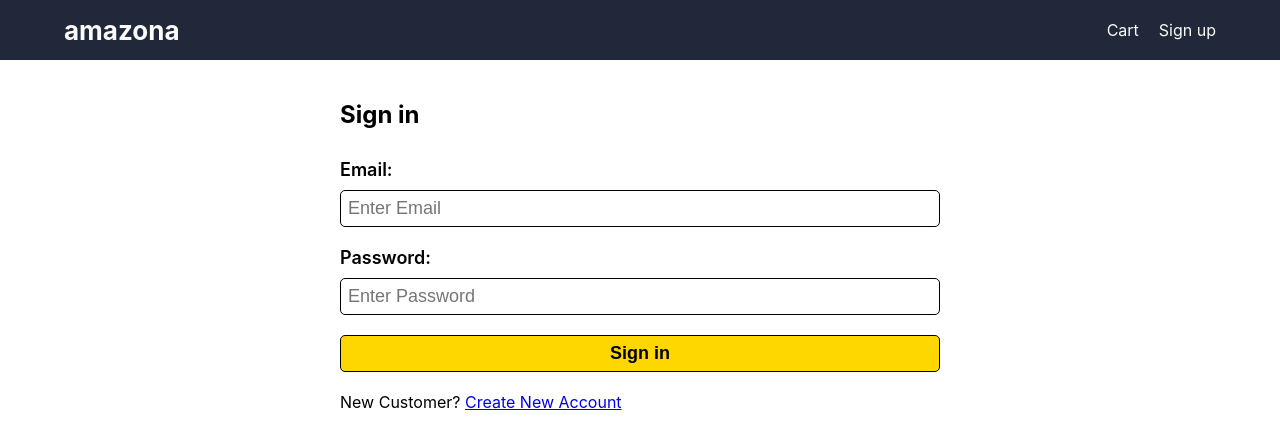
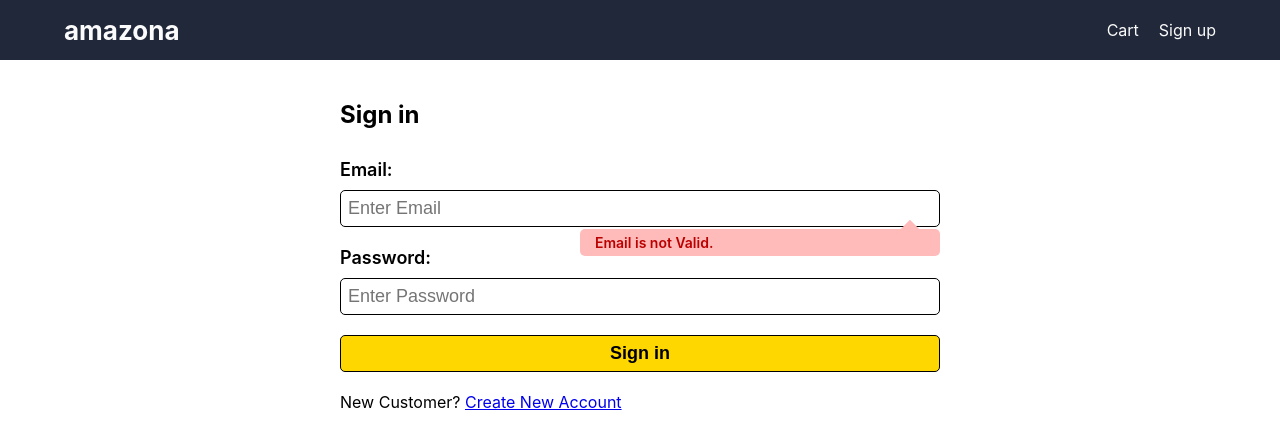
Before and after one commit to Al-Faiz-Ahmed/React-JWT-Project, a React (Create React App) app in the folder Front End/: page /signin in a window 1280 px wide. Shown: the top 448 px of the page. Built offline with nearby package versions, Linux system fonts and the light colour scheme; the HTML template or start-up script is replaced by a standard one.

Commit message:
Error component  ui complete

```diff
--- a/Front End/src/components/Forms components/signin-component.js
+++ b/Front End/src/components/Forms components/signin-component.js
@@ -1,8 +1,11 @@
-import React from "react";
+import React, { useState } from "react";
 import { Link } from "react-router-dom";
 import styles from "../css/signinForm.module.css";
 
 export default function SigninComp() {
+  const [email, setEmail] = useState("");
+  const [password, setPassword] = useState("");
+
   return (
     <>
       <main className={`${styles.main}`}>
@@ -14,7 +17,17 @@ export default function SigninComp() {
             <label htmlFor="email">
               <div>Email:</div>
               <div className={styles.inputDiv}>
-                <input type="email" id="email" placeholder="Enter Email"/>
+                <span>
+                <i className="fa fa-exclamation-circle" aria-hidden="true"></i>
+                  Email is not Valid.
+                  </span>
+                <input
+                  type="email"
+                  id="email"
+                  value={email}
+                  onChange={(e) => setEmail(e.target.value)}
+                  placeholder="Enter Email"
+                />
               </div>
             </label>
           </div>
@@ -22,15 +35,24 @@ export default function SigninComp() {
             <label htmlFor="password">
               <div>Password:</div>
               <div className={styles.inputDiv}>
-                <input type="password" id="password" placeholder="Enter Password"/>
+                <span></span>
+                <input
+                  type="password"
+                  id="password"
+                  value={password}
+                  onChange={(e) => setPassword(e.target.value)}
+                  placeholder="Enter Password"
+                />
               </div>
             </label>
           </div>
           <div className={styles.button}>
-              <button>Sign in</button>
+            <button>Sign in</button>
           </div>
           <div className={styles.createAccount}>
-              <p>New Customer? <Link to='/' >Create New Account</Link></p>
+            <p>
+              New Customer? <Link to="/">Create New Account</Link>
+            </p>
           </div>
         </div>
       </main>
--- a/Front End/src/components/css/signinForm.module.css
+++ b/Front End/src/components/css/signinForm.module.css
@@ -23,6 +23,37 @@
 
 .email .inputDiv {
   margin-top: 10px;
+  position: relative;
+}
+
+.email .inputDiv span {
+  position: absolute;
+  right: 0;
+  top: 105%;
+  background: #FFBABA;
+  color: #BB0000;
+  width: 60%;
+  font-size: 14px;
+  padding: 5px 10px;
+  border-radius: 5px;
+  z-index: 50;
+}
+
+.email .inputDiv span i {
+  margin-right: 5px;
+}
+
+.email .inputDiv span::after {
+  content: "";
+  position: absolute;
+  width: 20px;
+  height: 20px;
+  top: -5px;
+  right: 20px;
+  z-index: -1;
+  background: #FFBABA;
+  -webkit-transform: rotate(45deg);
+          transform: rotate(45deg);
 }
 
 .email .inputDiv input {
@@ -44,6 +75,7 @@
   margin-top: 10px;
   font-size: 18px;
   font-weight: 600;
+  position: relative;
 }
 
 .password .inputDiv input {
--- a/Front End/src/components/scss/_allVariable.scss
+++ b/Front End/src/components/scss/_allVariable.scss
@@ -1,2 +1,4 @@
 $primary-color: #20283a;
 $light-color: #fbfbfb;
+$danger-color-body:#FFBABA;
+$danger-color-text:#BB0000;
--- a/Front End/src/components/scss/signinForm.scss
+++ b/Front End/src/components/scss/signinForm.scss
@@ -18,7 +18,33 @@
   .inputDiv {
     // border: 2px solid red;
     margin-top: 10px;
-
+    position: relative;
+    span {
+      position: absolute;
+      right: 0;
+      top: 105%;
+      background: $danger-color-body;
+      color:$danger-color-text;
+      width: 60%;
+      font-size: 14px;
+      padding: 5px 10px;
+      border-radius: 5px;
+      z-index: 50;
+      i{
+        margin-right: 5px;
+      }
+      &::after {
+        content: "";
+        position: absolute;
+        width: 20px;
+        height: 20px;
+        top: -5px;
+        right: 20px;
+        z-index: -1;
+        background: $danger-color-body;
+        transform: rotate(45deg);
+      }
+    }
     input {
       border-radius: 5px;
       border: 1px solid #000;
@@ -38,6 +64,8 @@
     margin-top: 10px;
     font-size: 18px;
     font-weight: 600;
+    position: relative;
+
     input {
       border-radius: 5px;
       border: 1px solid #000;
```
